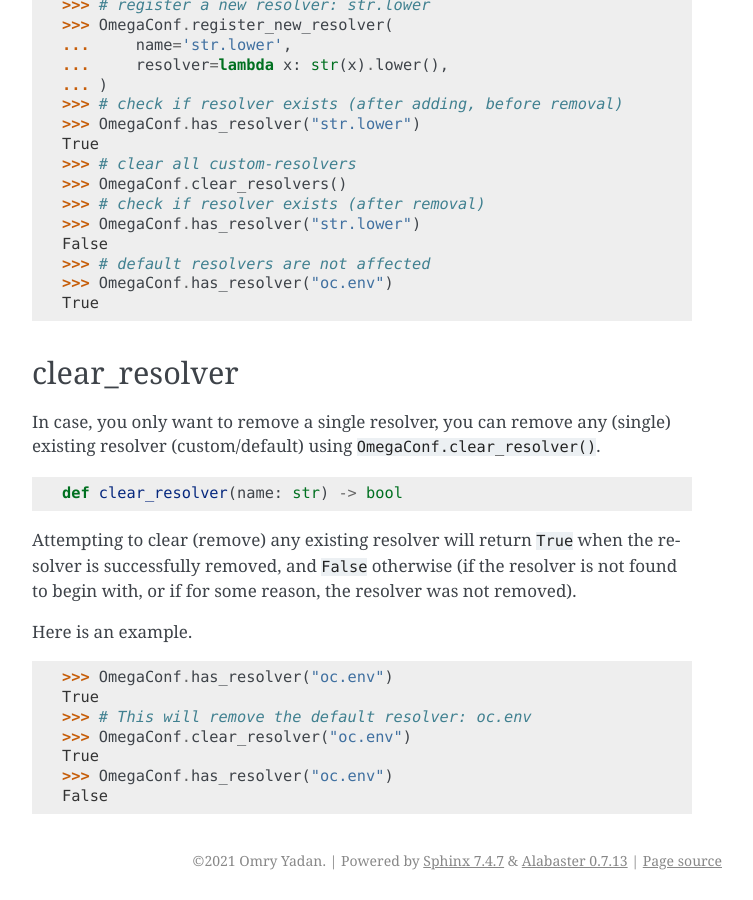
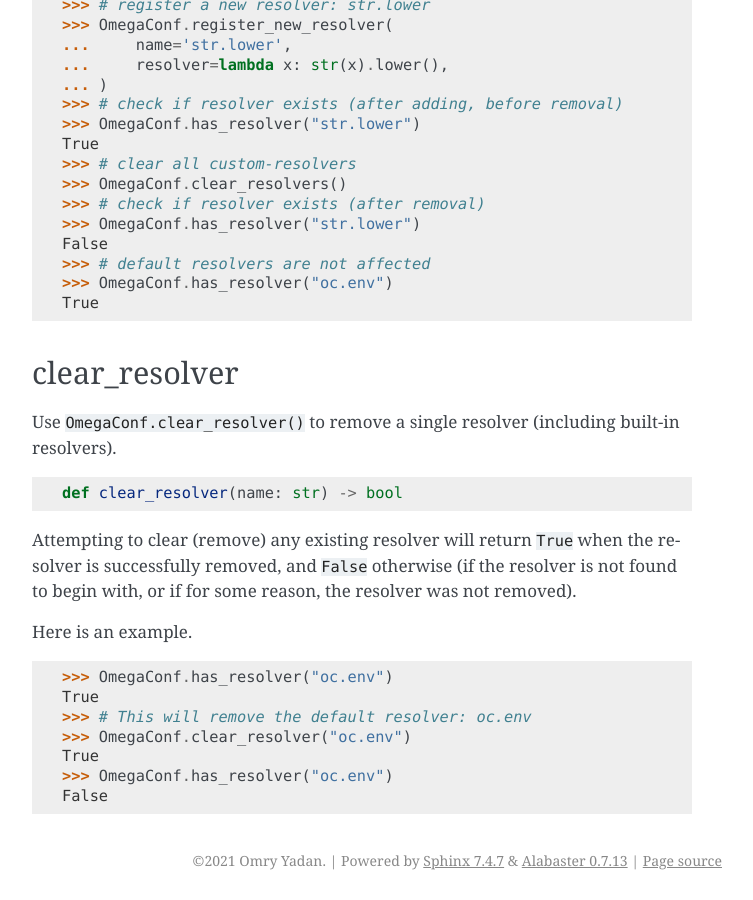
Before and after one commit to omry/omegaconf, a Sphinx documentation site: the page built from docs/source/custom_resolvers.rst, in a window 1280 px wide and 900 px high, scrolled down 7833 px. Shown: the whole window, without its empty margins (388-1141 px from the left). Built offline with Sphinx 7.4.7, drawn with Linux system fonts in a browser that asks for light colours.

Commit message:
Update docs/source/custom_resolvers.rst
- update docs for clear_resolver()

Co-authored-by: Omry Yadan <omry@fb.com>

```diff
--- a/docs/source/custom_resolvers.rst
+++ b/docs/source/custom_resolvers.rst
@@ -435,8 +435,7 @@
 clear_resolver
 ^^^^^^^^^^^^^^
 
-In case, you only want to remove a single resolver, you can remove any (single)
-existing resolver (custom/default) using ``OmegaConf.clear_resolver()``.
+Use ``OmegaConf.clear_resolver()`` to remove a single resolver (including built-in resolvers).
 
 .. code-block:: python
 
```
